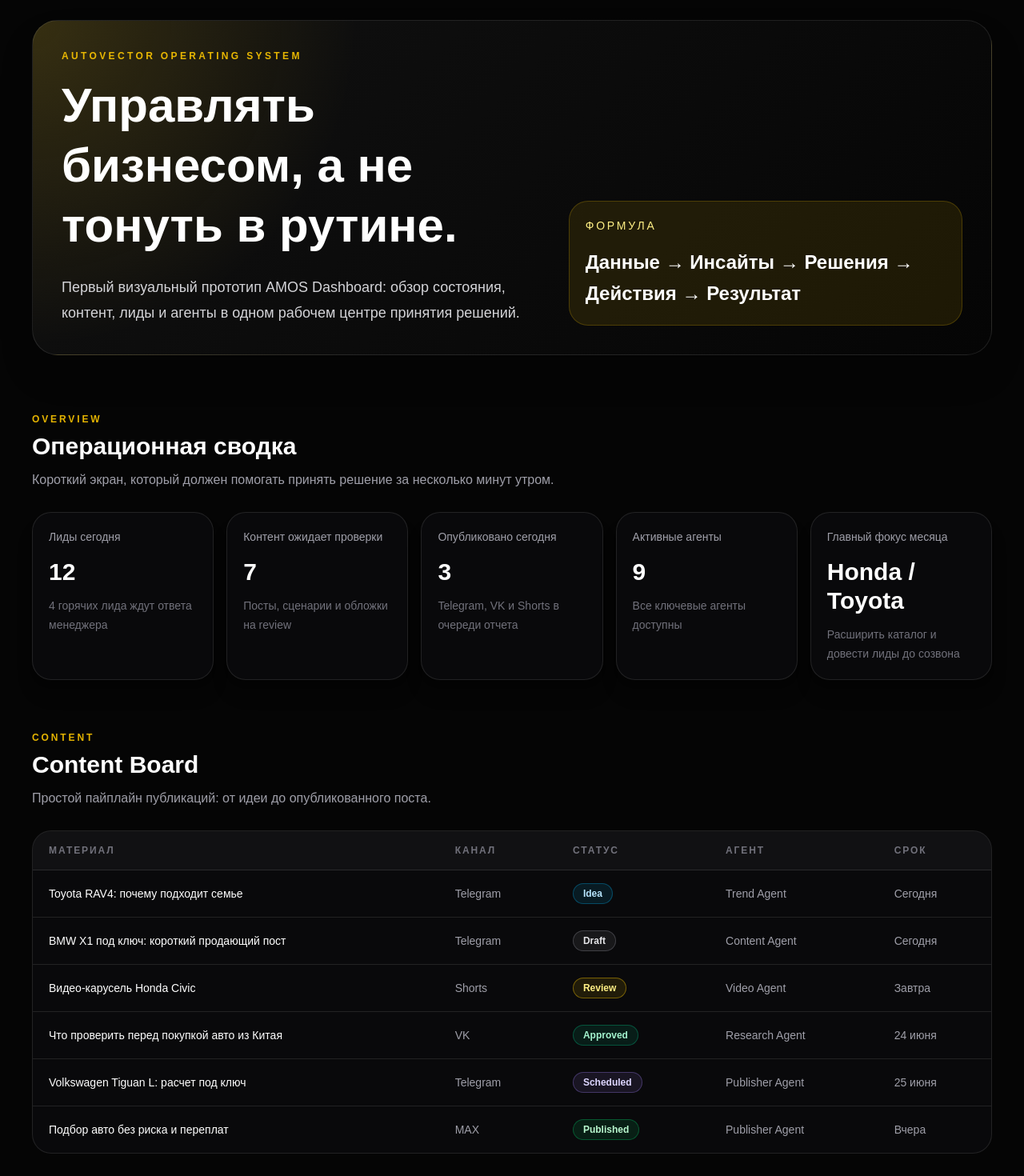
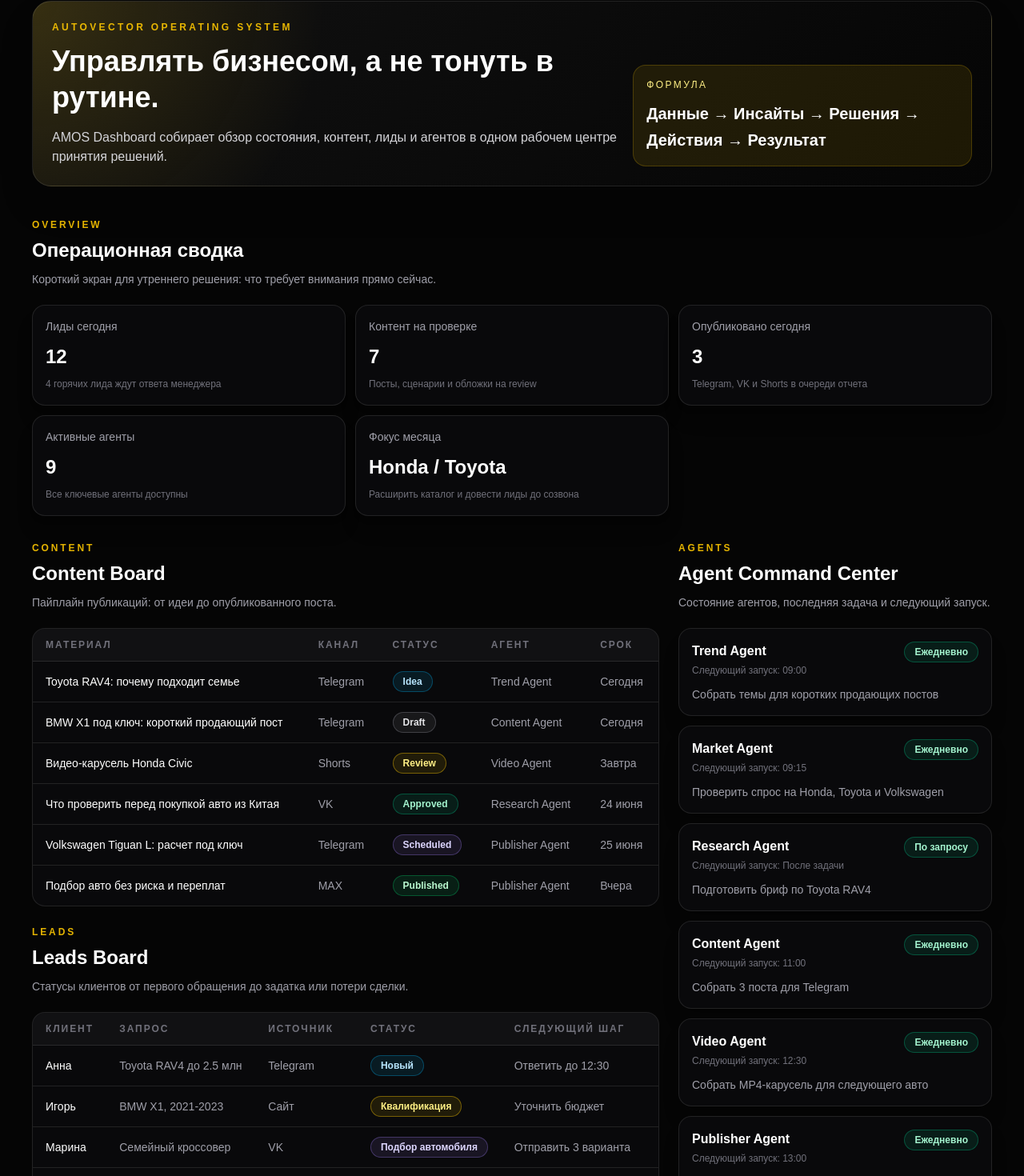
Before and after one commit to dentrost-crypto/autovector, a Next.js app: page /amos in a window 1280 px wide. Shown: the part 116-1586 px from the top of the page at 80% size. Built offline with nearby package versions, Linux system fonts and the light colour scheme.

Commit message:
Improve AMOS dashboard wide layout

```diff
--- a/app/amos/page.tsx
+++ b/app/amos/page.tsx
@@ -5,7 +5,7 @@ const overviewCards = [
     detail: "4 горячих лида ждут ответа менеджера",
   },
   {
-    label: "Контент ожидает проверки",
+    label: "Контент на проверке",
     value: "7",
     detail: "Посты, сценарии и обложки на review",
   },
@@ -20,7 +20,7 @@ const overviewCards = [
     detail: "Все ключевые агенты доступны",
   },
   {
-    label: "Главный фокус месяца",
+    label: "Фокус месяца",
     value: "Honda / Toyota",
     detail: "Расширить каталог и довести лиды до созвона",
   },
@@ -191,7 +191,7 @@ const statusStyles: Record<string, string> = {
 function StatusBadge({ status }: { status: string }) {
   return (
     <span
-      className={`inline-flex rounded-full border px-3 py-1 text-xs font-semibold ${
+      className={`inline-flex whitespace-nowrap rounded-full border px-3 py-1 text-xs font-semibold ${
         statusStyles[status] || "border-white/15 bg-white/5 text-white/70"
       }`}
     >
@@ -210,12 +210,12 @@ function SectionTitle({
   description: string;
 }) {
   return (
-    <div className="mb-7">
+    <div className="mb-5">
       <p className="mb-2 text-xs font-semibold uppercase tracking-[0.24em] text-yellow-400/90">
         {eyebrow}
       </p>
-      <h2 className="text-2xl font-semibold text-white md:text-3xl">{title}</h2>
-      <p className="mt-3 max-w-3xl text-sm leading-6 text-zinc-400 md:text-base">
+      <h2 className="text-xl font-semibold text-white md:text-2xl">{title}</h2>
+      <p className="mt-2 max-w-3xl text-sm leading-6 text-zinc-400">
         {description}
       </p>
     </div>
@@ -226,7 +226,7 @@ export default function AmosDashboardPage() {
   return (
     <main className="min-h-screen bg-[#050505] text-white">
       <header className="sticky top-0 z-40 border-b border-white/10 bg-black/85 px-6 py-4 backdrop-blur-xl md:px-10">
-        <div className="mx-auto flex max-w-7xl flex-col gap-4 md:flex-row md:items-center md:justify-between">
+        <div className="mx-auto flex w-full max-w-[1600px] flex-col gap-4 md:flex-row md:items-center md:justify-between">
           <div>
             <p className="text-xs font-semibold uppercase tracking-[0.32em] text-yellow-400">
               AMOS
@@ -250,51 +250,51 @@ export default function AmosDashboardPage() {
         </div>
       </header>
 
-      <div className="mx-auto max-w-7xl px-6 py-10 md:px-10 md:py-14">
-        <section className="mb-10 rounded-[2rem] border border-white/10 bg-[radial-gradient(circle_at_top_left,rgba(250,204,21,0.16),transparent_32%),linear-gradient(135deg,#111111,#050505)] p-6 shadow-2xl shadow-black/30 md:p-9">
-          <p className="mb-4 text-xs font-semibold uppercase tracking-[0.28em] text-yellow-400/90">
+      <div className="mx-auto w-full max-w-[1600px] px-6 py-6 md:px-10 md:py-8">
+        <section className="mb-6 rounded-[1.5rem] border border-white/10 bg-[radial-gradient(circle_at_top_left,rgba(250,204,21,0.16),transparent_30%),linear-gradient(135deg,#111111,#050505)] p-5 shadow-2xl shadow-black/30 md:p-6">
+          <p className="mb-3 text-xs font-semibold uppercase tracking-[0.28em] text-yellow-400/90">
             AutoVector Operating System
           </p>
-          <div className="grid gap-8 lg:grid-cols-[1.1fr_0.9fr] lg:items-end">
+          <div className="grid gap-5 lg:grid-cols-[1.25fr_0.75fr] lg:items-end">
             <div>
-              <h2 className="max-w-4xl text-4xl font-semibold leading-tight md:text-6xl">
+              <h2 className="max-w-4xl text-3xl font-semibold leading-tight md:text-4xl">
                 Управлять бизнесом, а не тонуть в рутине.
               </h2>
-              <p className="mt-6 max-w-3xl text-lg leading-8 text-zinc-300">
-                Первый визуальный прототип AMOS Dashboard: обзор состояния,
-                контент, лиды и агенты в одном рабочем центре принятия решений.
+              <p className="mt-4 max-w-3xl text-sm leading-6 text-zinc-300 md:text-base">
+                AMOS Dashboard собирает обзор состояния, контент, лиды и
+                агентов в одном рабочем центре принятия решений.
               </p>
             </div>
 
-            <div className="rounded-3xl border border-yellow-400/20 bg-yellow-400/10 p-5">
-              <p className="text-sm uppercase tracking-[0.2em] text-yellow-200">
+            <div className="rounded-2xl border border-yellow-400/20 bg-yellow-400/10 p-4">
+              <p className="text-xs uppercase tracking-[0.2em] text-yellow-200">
                 Формула
               </p>
-              <p className="mt-4 text-2xl font-semibold leading-relaxed">
+              <p className="mt-3 text-lg font-semibold leading-relaxed md:text-xl">
                 Данные → Инсайты → Решения → Действия → Результат
               </p>
             </div>
           </div>
         </section>
 
-        <section id="overview" className="scroll-mt-28 py-8">
+        <section id="overview" className="scroll-mt-28 py-4">
           <SectionTitle
             eyebrow="Overview"
             title="Операционная сводка"
-            description="Короткий экран, который должен помогать принять решение за несколько минут утром."
+            description="Короткий экран для утреннего решения: что требует внимания прямо сейчас."
           />
 
-          <div className="grid gap-4 md:grid-cols-2 xl:grid-cols-5">
+          <div className="grid gap-3 sm:grid-cols-2 lg:grid-cols-3 2xl:grid-cols-5">
             {overviewCards.map((card) => (
               <article
                 key={card.label}
-                className="rounded-3xl border border-white/10 bg-zinc-950 p-5 shadow-xl shadow-black/20"
+                className="rounded-2xl border border-white/10 bg-zinc-950 p-4 shadow-xl shadow-black/20"
               >
                 <p className="text-sm text-zinc-400">{card.label}</p>
-                <p className="mt-4 text-3xl font-black text-white">
+                <p className="mt-3 text-2xl font-black text-white">
                   {card.value}
                 </p>
-                <p className="mt-3 text-sm leading-6 text-zinc-500">
+                <p className="mt-2 text-xs leading-5 text-zinc-500">
                   {card.detail}
                 </p>
               </article>
@@ -302,37 +302,43 @@ export default function AmosDashboardPage() {
           </div>
         </section>
 
-        <section id="content" className="scroll-mt-28 py-8">
+        <div className="mt-4 grid gap-6 xl:grid-cols-[minmax(0,2fr)_minmax(360px,1fr)] xl:items-start">
+          <div className="space-y-6">
+            <section id="content" className="scroll-mt-28">
               <SectionTitle
                 eyebrow="Content"
                 title="Content Board"
-            description="Простой пайплайн публикаций: от идеи до опубликованного поста."
+                description="Пайплайн публикаций: от идеи до опубликованного поста."
               />
 
-          <div className="overflow-hidden rounded-3xl border border-white/10 bg-zinc-950">
+              <div className="overflow-hidden rounded-2xl border border-white/10 bg-zinc-950">
                 <div className="overflow-x-auto">
-              <table className="w-full min-w-[820px] text-left text-sm">
+                  <table className="w-full min-w-[760px] text-left text-sm">
                     <thead className="border-b border-white/10 bg-white/[0.03] text-xs uppercase tracking-[0.16em] text-zinc-500">
                       <tr>
-                    <th className="px-5 py-4">Материал</th>
-                    <th className="px-5 py-4">Канал</th>
-                    <th className="px-5 py-4">Статус</th>
-                    <th className="px-5 py-4">Агент</th>
-                    <th className="px-5 py-4">Срок</th>
+                        <th className="px-4 py-3">Материал</th>
+                        <th className="px-4 py-3">Канал</th>
+                        <th className="px-4 py-3">Статус</th>
+                        <th className="px-4 py-3">Агент</th>
+                        <th className="px-4 py-3">Срок</th>
                       </tr>
                     </thead>
                     <tbody className="divide-y divide-white/10">
                       {contentRows.map((row) => (
                         <tr key={row.title} className="hover:bg-white/[0.025]">
-                      <td className="px-5 py-4 font-medium text-white">
+                          <td className="px-4 py-3 font-medium text-white">
                             {row.title}
                           </td>
-                      <td className="px-5 py-4 text-zinc-400">{row.channel}</td>
-                      <td className="px-5 py-4">
+                          <td className="px-4 py-3 text-zinc-400">
+                            {row.channel}
+                          </td>
+                          <td className="px-4 py-3">
                             <StatusBadge status={row.status} />
                           </td>
-                      <td className="px-5 py-4 text-zinc-400">{row.owner}</td>
-                      <td className="px-5 py-4 text-zinc-400">{row.due}</td>
+                          <td className="px-4 py-3 text-zinc-400">
+                            {row.owner}
+                          </td>
+                          <td className="px-4 py-3 text-zinc-400">{row.due}</td>
                         </tr>
                       ))}
                     </tbody>
@@ -341,37 +347,44 @@ export default function AmosDashboardPage() {
               </div>
             </section>
 
-        <section id="leads" className="scroll-mt-28 py-8">
+            <section id="leads" className="scroll-mt-28">
               <SectionTitle
                 eyebrow="Leads"
                 title="Leads Board"
                 description="Статусы клиентов от первого обращения до задатка или потери сделки."
               />
 
-          <div className="overflow-hidden rounded-3xl border border-white/10 bg-zinc-950">
+              <div className="overflow-hidden rounded-2xl border border-white/10 bg-zinc-950">
                 <div className="overflow-x-auto">
-              <table className="w-full min-w-[820px] text-left text-sm">
+                  <table className="w-full min-w-[760px] text-left text-sm">
                     <thead className="border-b border-white/10 bg-white/[0.03] text-xs uppercase tracking-[0.16em] text-zinc-500">
                       <tr>
-                    <th className="px-5 py-4">Клиент</th>
-                    <th className="px-5 py-4">Запрос</th>
-                    <th className="px-5 py-4">Источник</th>
-                    <th className="px-5 py-4">Статус</th>
-                    <th className="px-5 py-4">Следующий шаг</th>
+                        <th className="px-4 py-3">Клиент</th>
+                        <th className="px-4 py-3">Запрос</th>
+                        <th className="px-4 py-3">Источник</th>
+                        <th className="px-4 py-3">Статус</th>
+                        <th className="px-4 py-3">Следующий шаг</th>
                       </tr>
                     </thead>
                     <tbody className="divide-y divide-white/10">
                       {leadRows.map((row) => (
-                    <tr key={`${row.name}-${row.request}`} className="hover:bg-white/[0.025]">
-                      <td className="px-5 py-4 font-medium text-white">
+                        <tr
+                          key={`${row.name}-${row.request}`}
+                          className="hover:bg-white/[0.025]"
+                        >
+                          <td className="px-4 py-3 font-medium text-white">
                             {row.name}
                           </td>
-                      <td className="px-5 py-4 text-zinc-400">{row.request}</td>
-                      <td className="px-5 py-4 text-zinc-400">{row.source}</td>
-                      <td className="px-5 py-4">
+                          <td className="px-4 py-3 text-zinc-400">
+                            {row.request}
+                          </td>
+                          <td className="px-4 py-3 text-zinc-400">
+                            {row.source}
+                          </td>
+                          <td className="px-4 py-3">
                             <StatusBadge status={row.status} />
                           </td>
-                      <td className="px-5 py-4 text-zinc-400">{row.next}</td>
+                          <td className="px-4 py-3 text-zinc-400">{row.next}</td>
                         </tr>
                       ))}
                     </tbody>
@@ -379,26 +392,28 @@ export default function AmosDashboardPage() {
                 </div>
               </div>
             </section>
+          </div>
 
-        <section id="agents" className="scroll-mt-28 py-8">
+          <aside className="xl:sticky xl:top-24">
+            <section id="agents" className="scroll-mt-28">
               <SectionTitle
                 eyebrow="Agents"
                 title="Agent Command Center"
-            description="Список агентов AMOS, их состояние, последняя задача и следующий запуск."
+                description="Состояние агентов, последняя задача и следующий запуск."
               />
 
-          <div className="grid gap-4 md:grid-cols-2 xl:grid-cols-3">
+              <div className="grid gap-3">
                 {agents.map((agent) => (
                   <article
                     key={agent.name}
-                className="rounded-3xl border border-white/10 bg-zinc-950 p-5 shadow-xl shadow-black/20"
+                    className="rounded-2xl border border-white/10 bg-zinc-950 p-4 shadow-xl shadow-black/20"
                   >
                     <div className="flex items-start justify-between gap-4">
                       <div>
-                    <h3 className="text-xl font-semibold text-white">
+                        <h3 className="text-base font-semibold text-white">
                           {agent.name}
                         </h3>
-                    <p className="mt-1 text-sm text-zinc-500">
+                        <p className="mt-1 text-xs text-zinc-500">
                           Следующий запуск: {agent.next}
                         </p>
                       </div>
@@ -406,13 +421,15 @@ export default function AmosDashboardPage() {
                         {agent.status}
                       </span>
                     </div>
-                <p className="mt-5 text-sm leading-6 text-zinc-400">
+                    <p className="mt-3 text-sm leading-5 text-zinc-400">
                       {agent.task}
                     </p>
                   </article>
                 ))}
               </div>
             </section>
+          </aside>
+        </div>
       </div>
     </main>
   );
```
Lines whose indentation alone changed are shown as unchanged.
